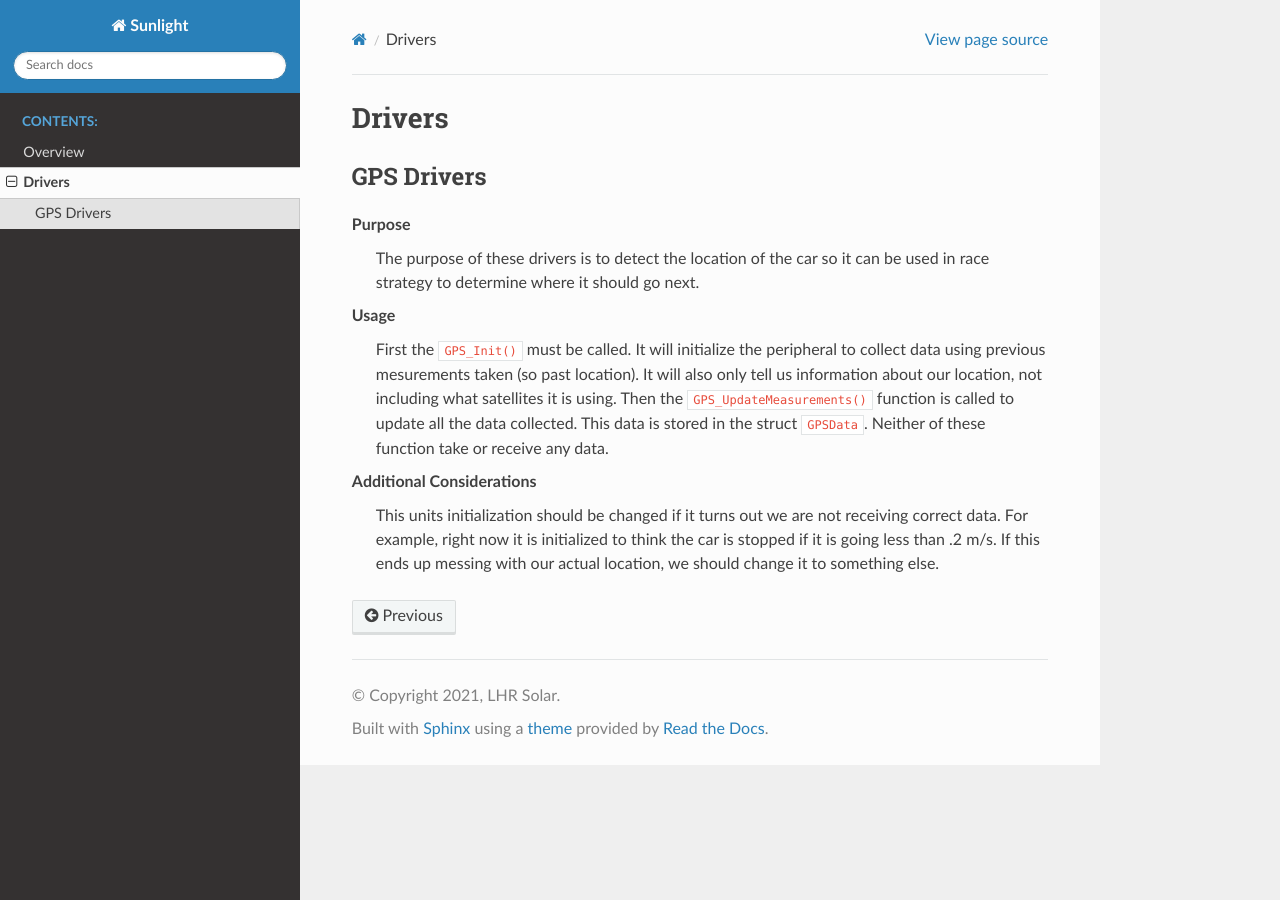
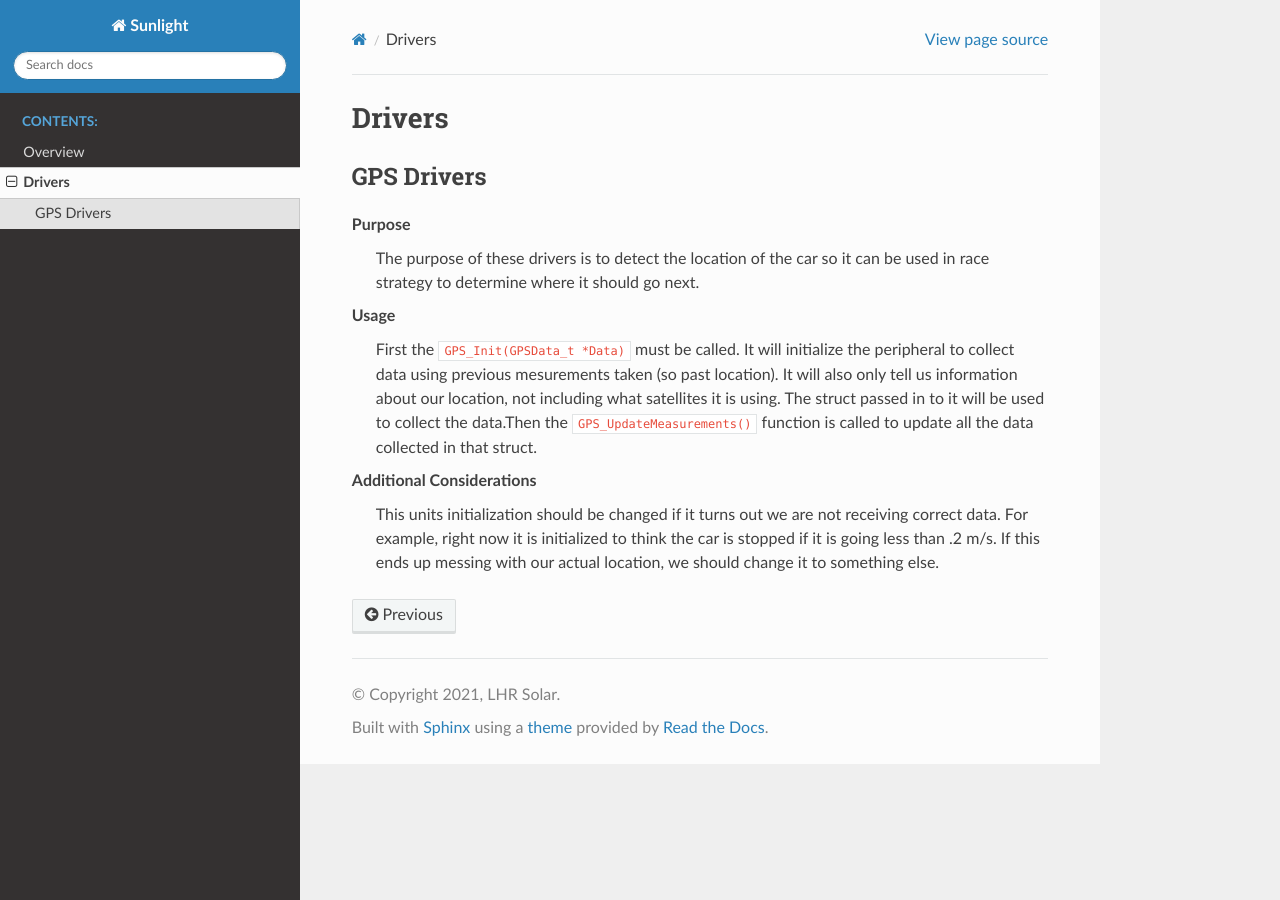
Before and after one commit to lhr-solar/DataAcq-Sunlight, a Sphinx documentation site: the page built from Docs/source/drivers.rst, in a window 1280 px wide. Built offline with Sphinx 7.4.7 and the Read the Docs theme 2.0.0, drawn with Linux system fonts in a browser that asks for light colours; pages that are not in the unit, such as notebooks, are missing from menus.

Commit message:
Fixed bugs

```diff
--- a/Docs/source/drivers.rst
+++ b/Docs/source/drivers.rst
@@ -9,10 +9,10 @@ Purpose
     where it should go next.
 
 Usage
-    First the ``GPS_Init()`` must be called. It will initialize the peripheral to collect data using previous mesurements
-    taken (so past location). It will also only tell us information about our location, not including what satellites
-    it is using. Then the ``GPS_UpdateMeasurements()`` function is called to update all the data collected.
-    This data is stored in the struct ``GPSData``. Neither of these function take or receive any data.
+    First the ``GPS_Init(GPSData_t *Data)`` must be called. It will initialize the peripheral to collect data using
+    previous mesurements taken (so past location). It will also only tell us information about our location, not including what satellites
+    it is using. The struct passed in to it will be used to collect the data.Then the ``GPS_UpdateMeasurements()``
+    function is called to update all the data collected in that struct.
 
 Additional Considerations
     This units initialization should be changed if it turns out we are not receiving correct data. For example, right
```
Also changed, not shown: 2 other files.
